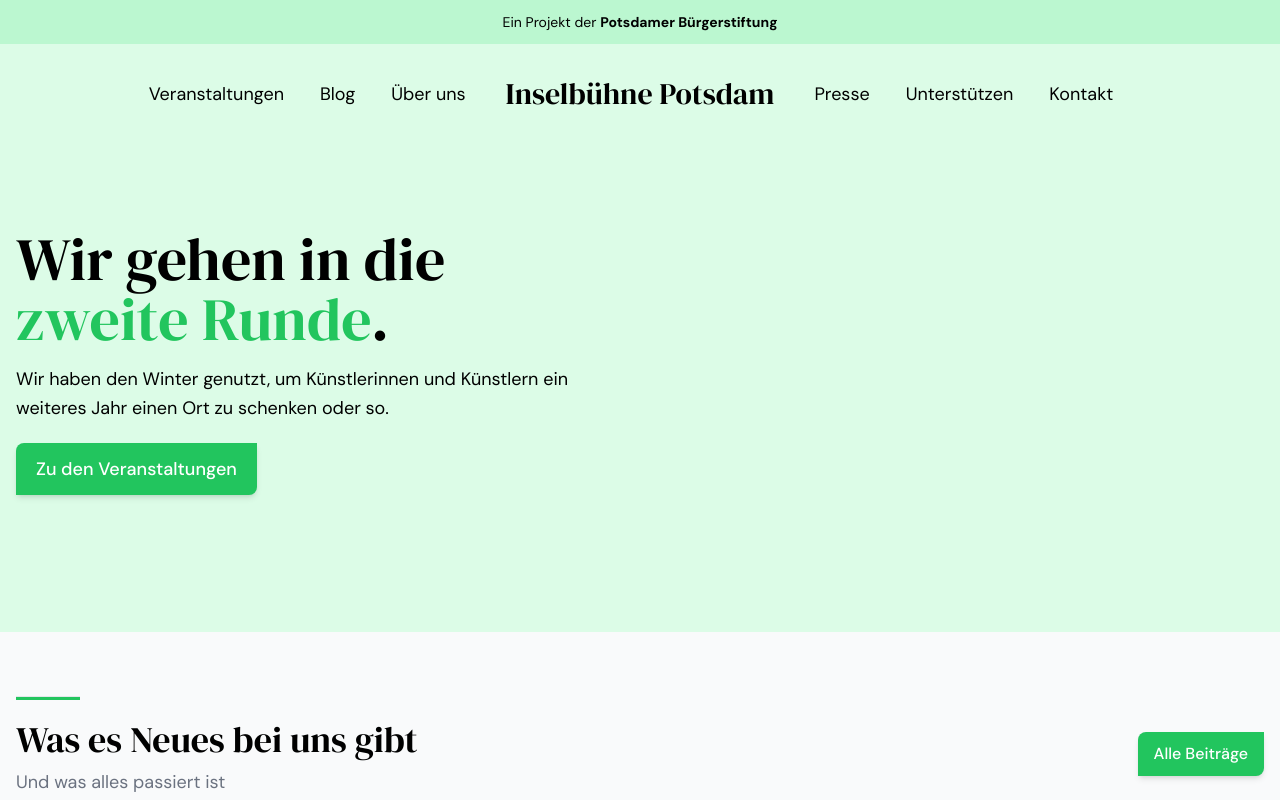
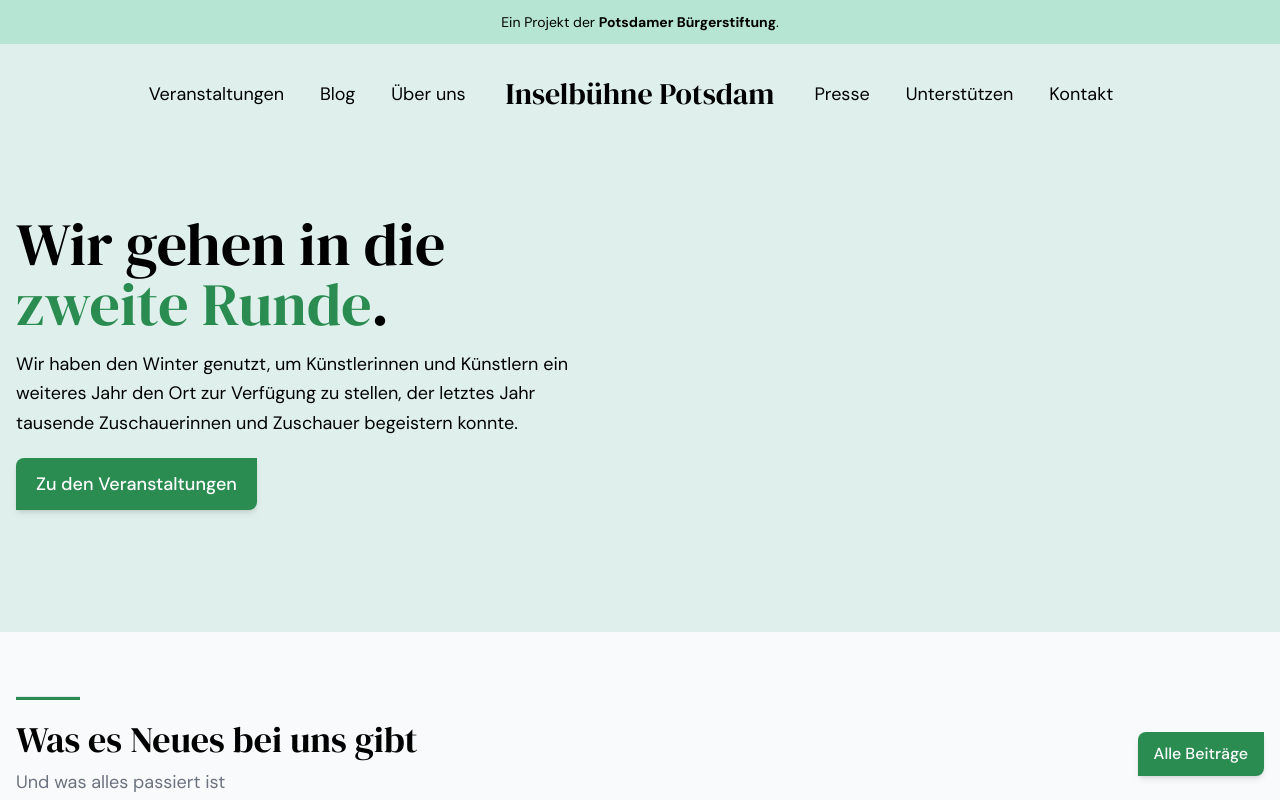
Before and after one commit to potsdamer-buergerstiftung/projects, a Nuxt app in the folder apps/inselbuehne/: page / in a window 1280 px wide. Shown: the top 800 px of the page. Built offline with nearby package versions, Linux system fonts and the light colour scheme.

Commit message:
update tailwind colors

```diff
--- a/apps/inselbuehne/components/event/EventCard.vue
+++ b/apps/inselbuehne/components/event/EventCard.vue
@@ -1,6 +1,6 @@
 <template>
     <NuxtLink
-        class="w-full overflow-hidden rounded-tl-xl rounded-br-xl bg-white shadow-lg transition hover:shadow-xl hover:-translate-y-2 duration-300 cursor-pointer grid grid-cols-5">
+        class="w-full overflow-hidden rounded-tl-2xl rounded-br-2xl bg-white shadow-lg transition hover:shadow-xl hover:-translate-y-2 duration-300 cursor-pointer grid grid-cols-5">
         <div class="col-span-2 w-full bg-green-500 bg-cover h-full relative">
             <div class="absolute right-6 top-1/2 bg-white shadow-md p-4 -translate-y-1/2 rounded-tl-md rounded-br-md">
                 <p>Juni</p>
--- a/apps/inselbuehne/components/footer/Footer.vue
+++ b/apps/inselbuehne/components/footer/Footer.vue
@@ -1,5 +1,5 @@
 <template>
-    <footer class="bg-gray-900">
+    <footer class="bg-teal-900">
         <FooterBanner />
         <FooterCopyright />
     </footer>
--- a/apps/inselbuehne/components/footer/FooterBanner.vue
+++ b/apps/inselbuehne/components/footer/FooterBanner.vue
@@ -3,7 +3,7 @@
         <div class="flex row items-center justify-between">
             <div>
                 <h1 class="font-serif text-4xl text-white">Ein Projekt der
-                    <NuxtLink to="https://www.potsdamer-buergerstiftung.org" class="text-green-500">
+                    <NuxtLink to="https://www.potsdamer-buergerstiftung.org" class="text-green-300">
                         Potsdamer Bürgerstiftung</NuxtLink>.
                 </h1>
                 <p class="text-white mt-2">Wir fördern ehrenamtliches Engagement und gestalten als Mitmach-Stiftung
--- a/apps/inselbuehne/components/header/HeaderBanner.vue
+++ b/apps/inselbuehne/components/header/HeaderBanner.vue
@@ -1,6 +1,6 @@
 <template>
     <div class="p-3 bg-green-200">
         <p class="text-center text-sm">Ein Projekt der <a class="font-bold"
-                href="https://www.potsdamer-buergerstiftung.org">Potsdamer Bürgerstiftung</a></p>
+                href="https://www.potsdamer-buergerstiftung.org">Potsdamer Bürgerstiftung</a>.</p>
     </div>
 </template>
--- a/apps/inselbuehne/pages/index.vue
+++ b/apps/inselbuehne/pages/index.vue
@@ -14,8 +14,8 @@ definePageMeta({
                             Runde</span>.
                     </h1>
                     <p class="text-lg mt-4 leading-relaxed">
-                        Wir haben den Winter genutzt, um Künstlerinnen und Künstlern ein weiteres Jahr einen Ort zu
-                        schenken oder so.
+                        Wir haben den Winter genutzt, um Künstlerinnen und Künstlern ein weiteres Jahr den Ort zur
+                        Verfügung zu stellen, der letztes Jahr tausende Zuschauerinnen und Zuschauer begeistern konnte.
                     </p>
                     <button
                         class="mt-5 px-5 py-3 shadow-md rounded-tl-lg rounded-br-lg bg-green-500 text-white text-lg font-medium">
--- a/apps/inselbuehne/tailwind.config.js
+++ b/apps/inselbuehne/tailwind.config.js
@@ -5,10 +5,131 @@ module.exports = {
       sans: ["DM Sans", "sans-serif"],
       serif: ["DM Serif Display", "serif"],
     },
-    container: {
-
+    container: {},
+    extend: {
+      colors: {
+        green: {
+          50: "#f3f7f4",
+          100: "#dff0ec",
+          200: "#b7e5d3",
+          300: "#7fc9a8",
+          400: "#3ca879",
+          500: "#2a8c51",
+          600: "#24743b",
+          700: "#205830",
+          800: "#173c25",
+          900: "#10251c",
+        },
+        teal: {
+          50: "#f3f7f8",
+          100: "#dbf0f7",
+          200: "#b1e2ee",
+          300: "#7bc4d8",
+          400: "#42a2bb",
+          500: "#30829d",
+          600: "#296982",
+          700: "#234f65",
+          800: "#193648",
+          900: "#102131",
+        },
+        navy: {
+          50: "#f4f8fa",
+          100: "#def0fb",
+          200: "#b8dff6",
+          300: "#87bfe8",
+          400: "#549ad7",
+          500: "#4078c5",
+          600: "#355daf",
+          700: "#2b468c",
+          800: "#1f2f64",
+          900: "#121d41",
+        },
+        cyan: {
+          50: "#f6f9fb",
+          100: "#e2f0fc",
+          200: "#c3dbf8",
+          300: "#98b9ee",
+          400: "#6e92e1",
+          500: "#566ed6",
+          600: "#4752c4",
+          700: "#373ea1",
+          800: "#272a75",
+          900: "#161a49",
+        },
+        blue: {
+          50: "#f7fafb",
+          100: "#e8f0fc",
+          200: "#ced8f9",
+          300: "#a9b4ef",
+          400: "#888ce4",
+          500: "#6f67da",
+          600: "#5b4bc9",
+          700: "#4538a6",
+          800: "#302678",
+          900: "#1b184a",
+        },
+        purple: {
+          50: "#fbfbfb",
+          100: "#f5f0f8",
+          200: "#ecd2f1",
+          300: "#d8a9df",
+          400: "#cc7cc9",
+          500: "#b757b6",
+          600: "#9c3c99",
+          700: "#762d75",
+          800: "#521f4e",
+          900: "#2f142b",
+        },
+        cerise: {
+          50: "#fcfcfb",
+          100: "#faf0f0",
+          200: "#f6cee2",
+          300: "#eba2c2",
+          400: "#e7729e",
+          500: "#da4e7f",
+          600: "#c2355f",
+          700: "#9a2845",
+          800: "#6f1c2d",
+          900: "#431218",
+        },
+        coral: {
+          50: "#fcfbf9",
+          100: "#fbf0e5",
+          200: "#f6d3c9",
+          300: "#eaa89d",
+          400: "#e2796f",
+          500: "#d2564c",
+          600: "#b73b33",
+          700: "#902d27",
+          800: "#651f1b",
+          900: "#3f1310",
+        },
+        ochre: {
+          50: "#fbfaf6",
+          100: "#f9f0ce",
+          200: "#f2da9d",
+          300: "#e0b468",
+          400: "#c9883d",
+          500: "#ae6722",
+          600: "#904d16",
+          700: "#6e3a13",
+          800: "#4b280f",
+          900: "#30180a",
+        },
+        lemon: {
+          50: "#fbfaf4",
+          100: "#f8f0c4",
+          200: "#efde8c",
+          300: "#d6ba58",
+          400: "#b39030",
+          500: "#937119",
+          600: "#765710",
+          700: "#5a410e",
+          800: "#3e2d0c",
+          900: "#291b09",
+        },
+      },
     },
-    extend: {},
   },
   plugins: [],
 };
--- a/package.json
+++ b/package.json
@@ -17,8 +17,7 @@
     "turbo": "^1.2.8"
   },
   "engines": {
-    "yarn": ">=1.22.0",
     "npm": ">=7.0.0",
-    "node": ">=17.0.0"
+    "node": ">=14.0.0"
   }
 }
```
